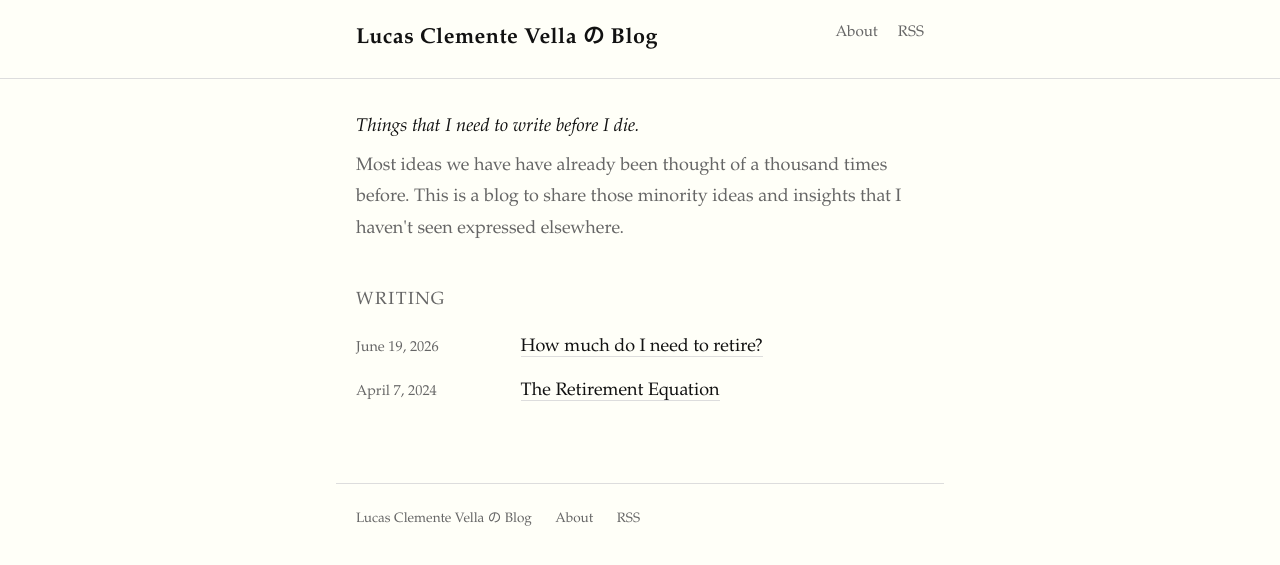
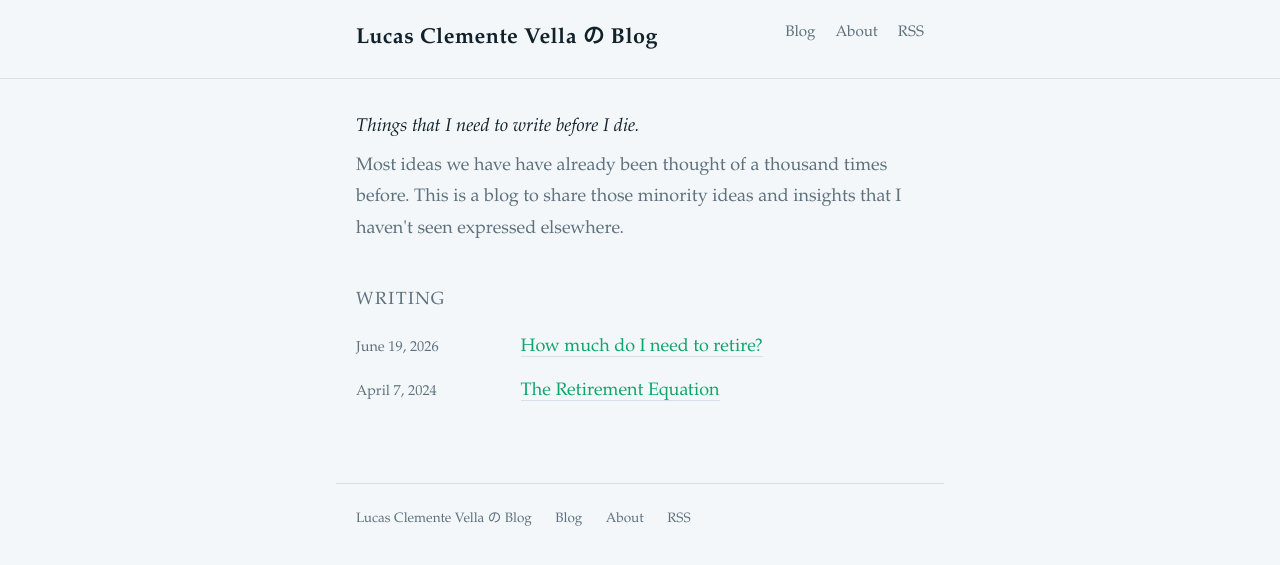
Before and after one commit to lvella/lvella.github.io, a Jekyll site: the page built from index.html, in a window 1280 px wide. Shown: the top 565 px of the page. Built offline with Jekyll 4.4.1, drawn with Linux system fonts in a browser that asks for light colours.

Commit message:
Changing color pallete to greenish.

```diff
--- a/_layouts/default.html
+++ b/_layouts/default.html
@@ -18,6 +18,7 @@
       <a class="site-title" href="{{ '/' | relative_url }}">{{ site.title }}</a>
       <a class="nav-link" href="{{ '/feed.xml' | relative_url }}">RSS</a>
       <a class="nav-link" href="{{ '/about/' | relative_url }}">About</a>
+      <a class="nav-link" href="{{ '/' | relative_url }}">Blog</a>
     </nav>
   </header>
   <main>
@@ -25,6 +26,7 @@
   </main>
   <footer>
     <span class="footer-title">{{ site.title }}</span>
+    <a href="{{ '/' | relative_url }}">Blog</a>
     <a href="{{ '/about/' | relative_url }}">About</a>
     <a href="{{ '/feed.xml' | relative_url }}">RSS</a>
   </footer>
--- a/assets/css/style.css
+++ b/assets/css/style.css
@@ -9,22 +9,24 @@
 /* ── Color scheme ──────────────────────────────────────────────── */
 
 :root {
-  --bg:       #fffff8;
-  --fg:       #111;
-  --muted:    #666;
-  --accent:   #8b0000;
-  --border:   #ddd;
-  --code-bg:  #f5f2ee;
+  --bg:       #f3f7f9;
+  --fg:       #11212a;
+  --muted:    #5e717d;
+  --accent:   #0ea56b;
+  --accent-visited: #0b8f5d;
+  --border:   #d8e1e7;
+  --code-bg:  #eaf1f5;
 }
 
 @media (prefers-color-scheme: dark) {
   :root {
-    --bg:       #1a1a1a;
-    --fg:       #d8d4cf;
-    --muted:    #999;
-    --accent:   #e2725b;
-    --border:   #333;
-    --code-bg:  #252525;
+    --bg:       #0f1b21;
+    --fg:       #d8e6ed;
+    --muted:    #92a6b1;
+    --accent:   #34d399;
+    --accent-visited: #2fba87;
+    --border:   #263740;
+    --code-bg:  #17272f;
   }
 }
 
@@ -117,6 +119,11 @@ main {
   opacity: 0.75;
 }
 
+.home-intro a:visited {
+  color: var(--accent-visited);
+  border-bottom-color: var(--accent-visited);
+}
+
 .post-list-heading {
   font-size: 1.1rem;
   text-transform: uppercase;
@@ -143,9 +150,13 @@ main {
 }
 
 .post-list a {
-  color: var(--fg);
+  color: var(--accent);
   text-decoration: none;
   border-bottom: 1px solid var(--border);
+}
+
+.post-list a:visited {
+  color: var(--accent-visited);
 }
 
 .post-list a:hover {
@@ -209,6 +220,11 @@ main {
 
 .post-content a:hover {
   opacity: 0.75;
+}
+
+.post-content a:visited {
+  color: var(--accent-visited);
+  border-bottom-color: var(--accent-visited);
 }
 
 .post-content blockquote {
@@ -349,14 +365,14 @@ footer a:hover {
   .highlight .m, .highlight .mb, .highlight .mf, .highlight .mh,
   .highlight .mi, .highlight .il, .highlight .mo, .highlight .mx { color: #82aaff; }
   .highlight .nf, .highlight .fm                           { color: #82aaff; }
-  .highlight .nn, .highlight .nc, .highlight .no            { color: #f7ca88; }
+  .highlight .nn, .highlight .nc, .highlight .no            { color: #7ee787; }
   .highlight .o, .highlight .ow                             { color: #bbb; }
   .highlight .p, .highlight .pi                             { color: #ccc; }
-  .highlight .si, .highlight .se                            { color: #f7ca88; }
+  .highlight .si, .highlight .se                            { color: #7ee787; }
   .highlight .sr                                            { color: #82aaff; }
   .highlight .ss                                            { color: #a5d6a7; }
   .highlight .err { color: #ff5370; }
-  .highlight .cp, .highlight .nt                            { color: #f7ca88; }
+  .highlight .cp, .highlight .nt                            { color: #7ee787; }
   .highlight .na                                            { color: #82aaff; }
 }
 
```
